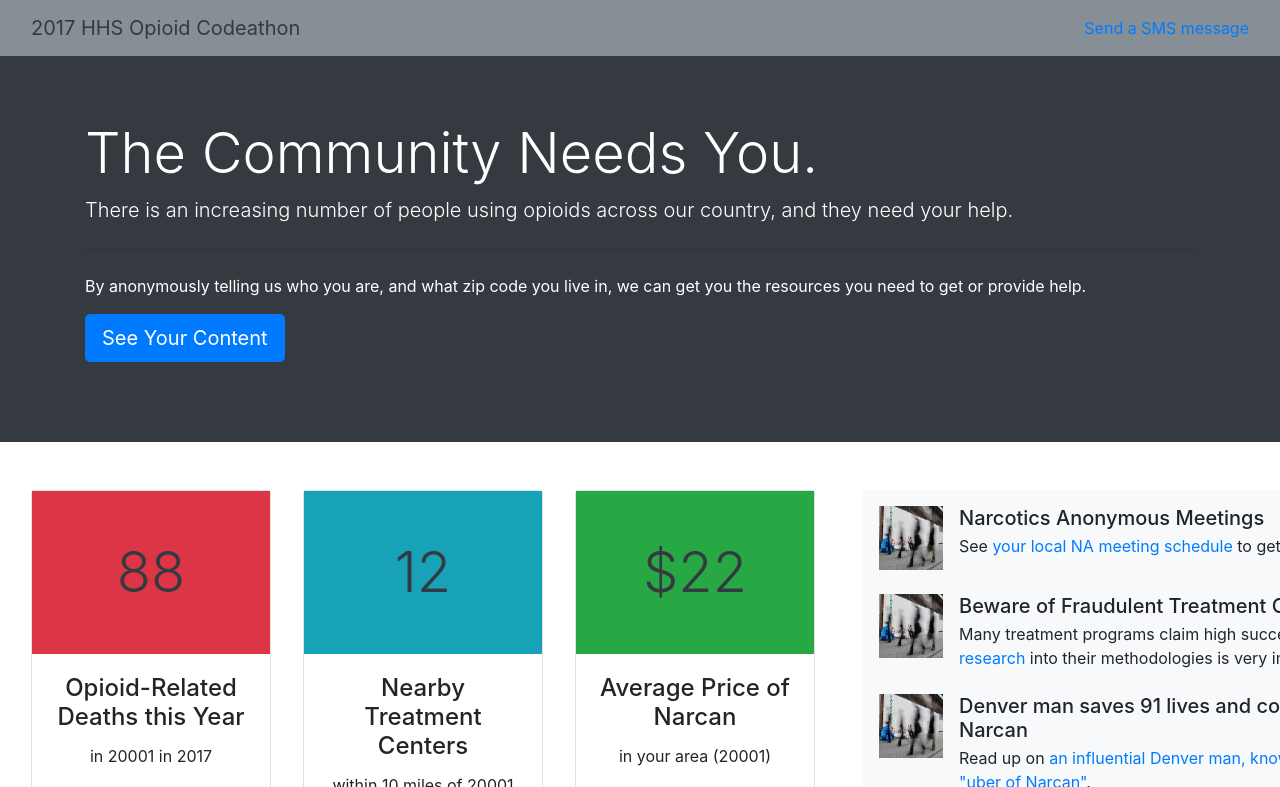
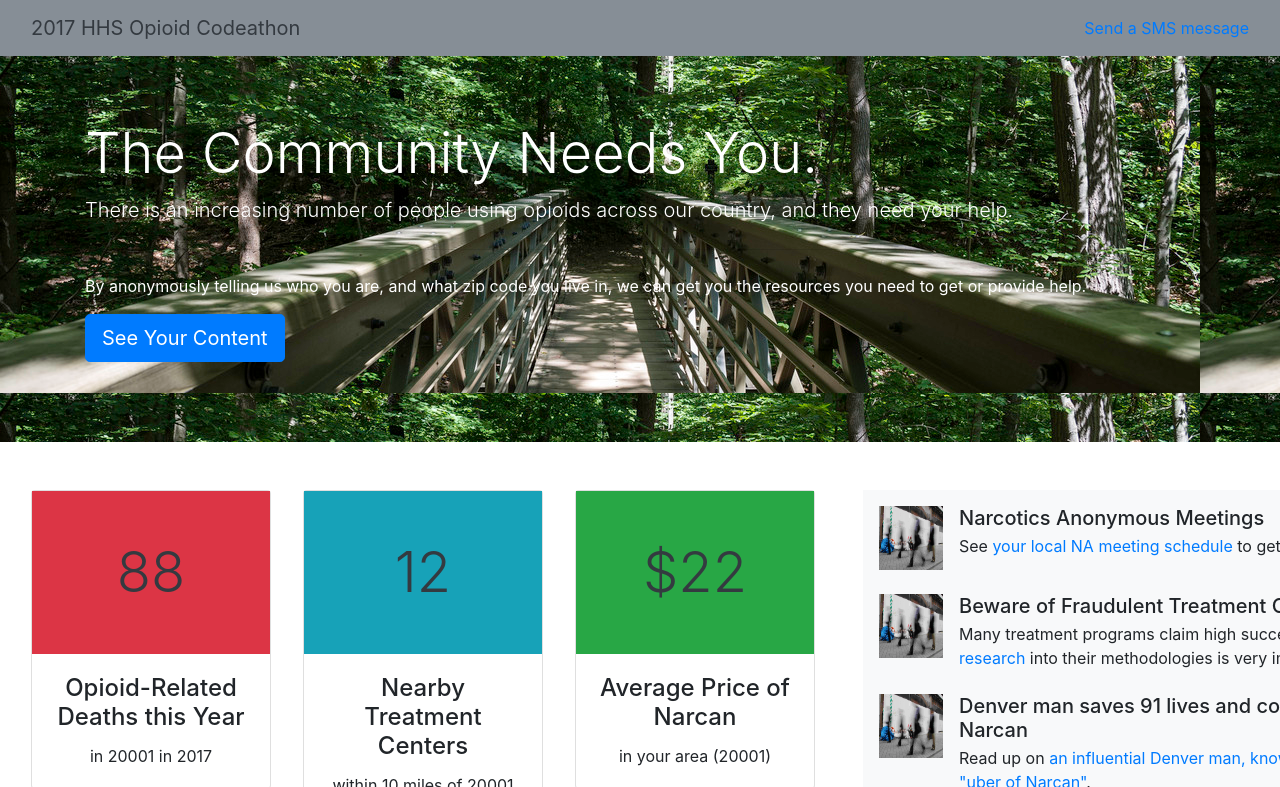
Before and after one commit to booz-allen-hamilton/hhs-opioid-codeathon-treatment, a Jekyll site: the page built from site/dashboard.md, in a window 1280 px wide. Shown: the top 787 px of the page. Built offline with Jekyll 4.4.1, drawn with Linux system fonts in a browser that asks for light colours; nearby versions of some CDN libraries; grey boxes are pictures that could not be loaded.

Commit message:
Banner image

```diff
--- a/site/_includes/head.html
+++ b/site/_includes/head.html
@@ -16,6 +16,9 @@
      integrity="sha512-lInM/apFSqyy1o6s89K4iQUKg6ppXEgsVxT35HbzUupEVRh2Eu9Wdl4tHj7dZO0s1uvplcYGmt3498TtHq+log=="
      crossorigin=""></script>
   <style>
+      .jumbotron {
+          background-image: url('/hhs-codeathon-2017/assets/img/bridge.jpg');
+      }
       #mapid { width: 800px; height: 800px; }
   </style>
 </head>
--- a/site/assets/css/main.scss
+++ b/site/assets/css/main.scss
@@ -1 +1,3 @@
 @import "bootstrap";
+
+@import "overrides";
--- /dev/null
+++ b/site/assets/css/overrides.scss
@@ -0,0 +1,3 @@
+.jumbotron {
+    background-image: url('/hhs-codeathon-2017/assets/img/bridge.jpg');
+}
```
